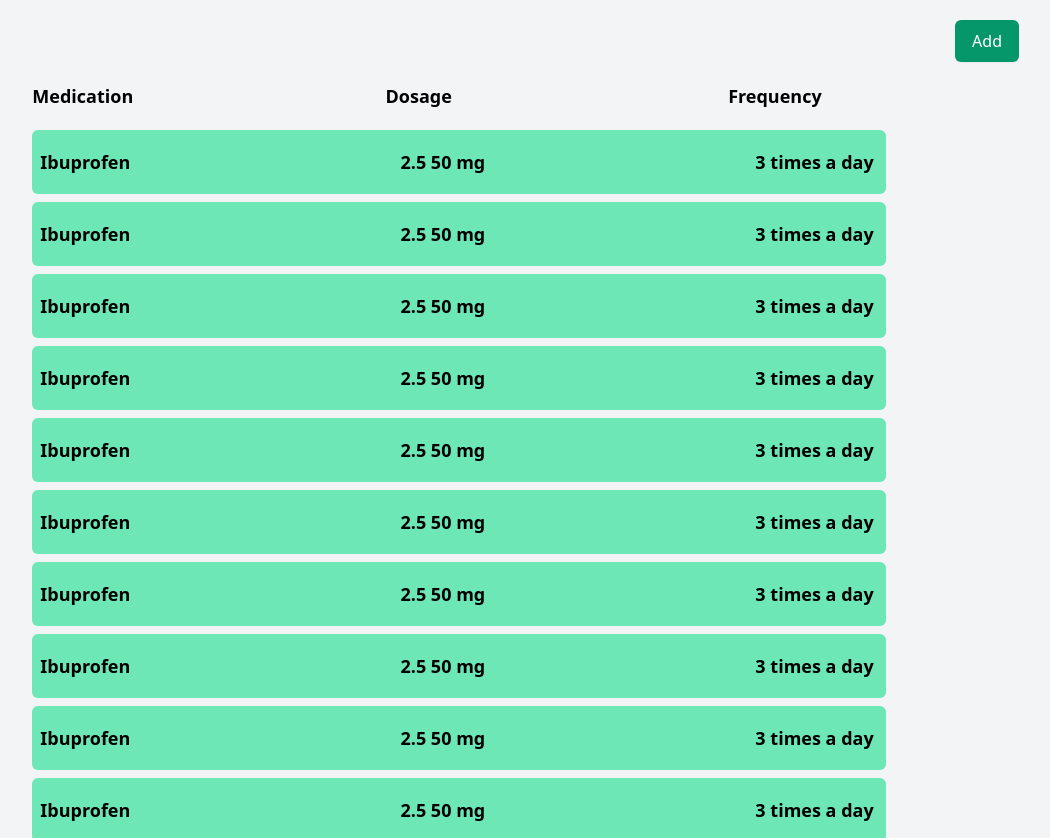
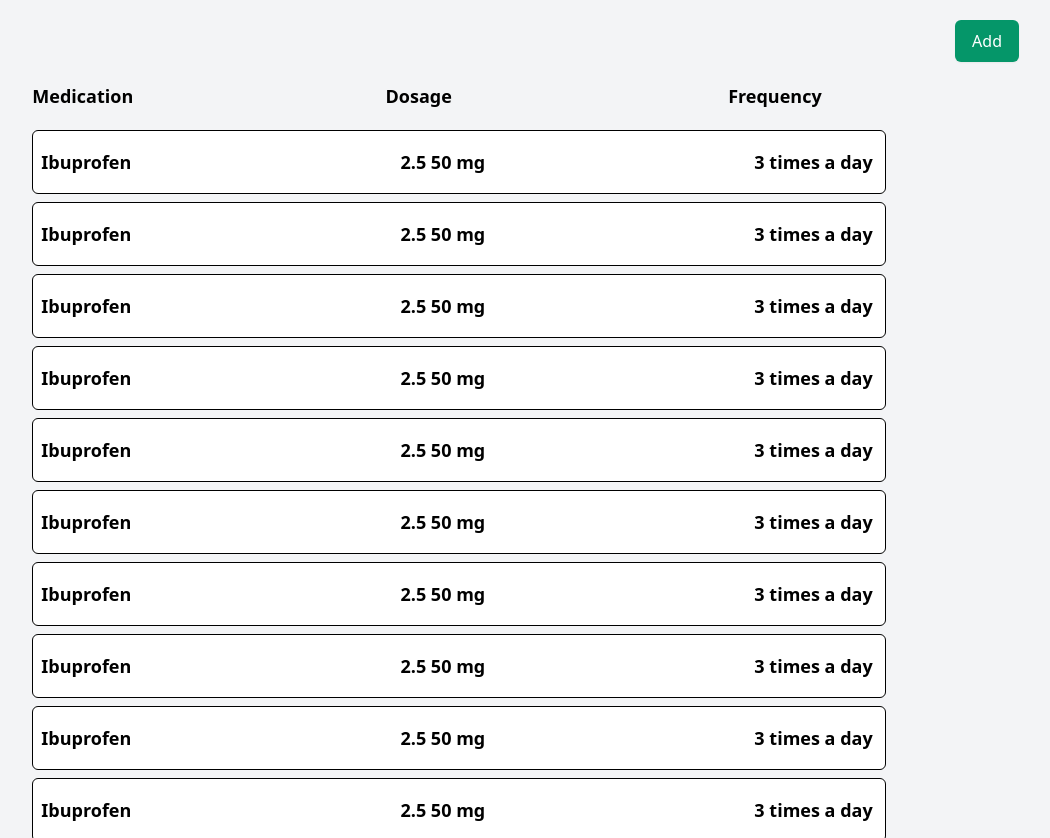
Before and after one commit to Alyzhoft11/Medicine-dose-tracker, a React (Create React App) app in the folder front/: page / in a window 1280 px wide. Shown: the whole page, without its empty margins (181-1231 px from the left). Built offline with nearby package versions, Linux system fonts and the light colour scheme.

Commit message:
Changed bg color

```diff
--- a/front/src/components/Medications/Medication.tsx
+++ b/front/src/components/Medications/Medication.tsx
@@ -1,10 +1,10 @@
 export default function Medication() {
 	return (
 		<div>
-			<div className="flex items-center justify-between w-full h-16 bg-green-300 rounded-md mt-2">
-				<h1 className="ml-2 mr-3 font-bold text-lg">Ibuprofen</h1>
-				<h1 className="ml-2 mr-3 font-bold text-lg">2.5 50 mg</h1>
-				<h1 className="ml-2 mr-3 font-bold text-lg">3 times a day</h1>
+			<div className="flex items-center justify-between w-full h-16 border-black border bg-white rounded-md mt-2">
+				<h1 className="ml-2 mr-3 font-bold text-lg ">Ibuprofen</h1>
+				<h1 className="ml-2 mr-3 font-bold text-lg ">2.5 50 mg</h1>
+				<h1 className="ml-2 mr-3 font-bold text-lg ">3 times a day</h1>
 			</div>
 		</div>
 	);
```
